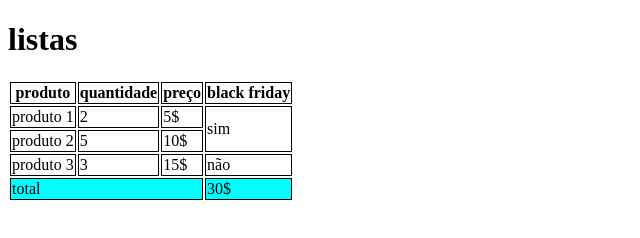
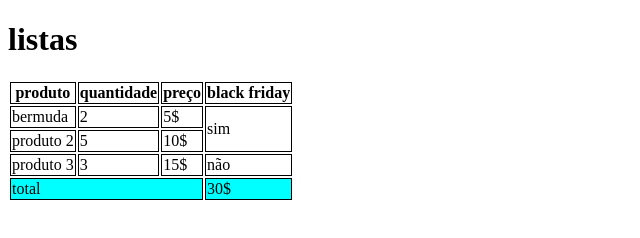
Before and after one commit to gabrielmfp/09-tabelas, a plain HTML site: page index.html in a window 1280 px wide. Shown: the full height of the page, 0-640 px from the left. Drawn offline with Linux system fonts and the light colour scheme.

Commit message:
trocado de produto 1 para bermuda

```diff
--- a/index.html
+++ b/index.html
@@ -34,7 +34,7 @@
             <tbody>
 
                 <tr>
-                    <td>produto 1</td>
+                    <td>bermuda</td>
                     <td>2</td>
                     <td>5$</td>
                     <td rowspan="2">sim</td>
```
